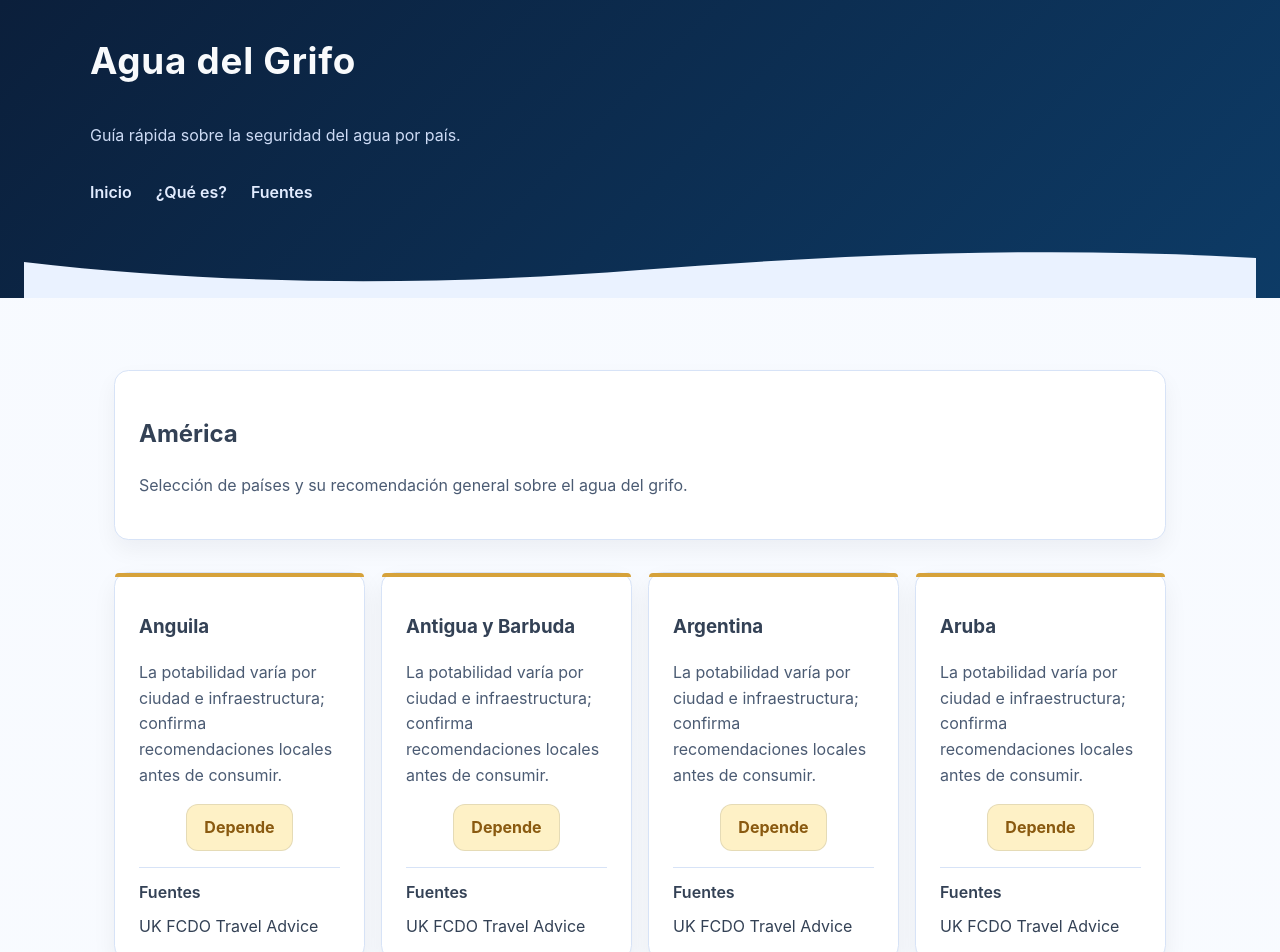
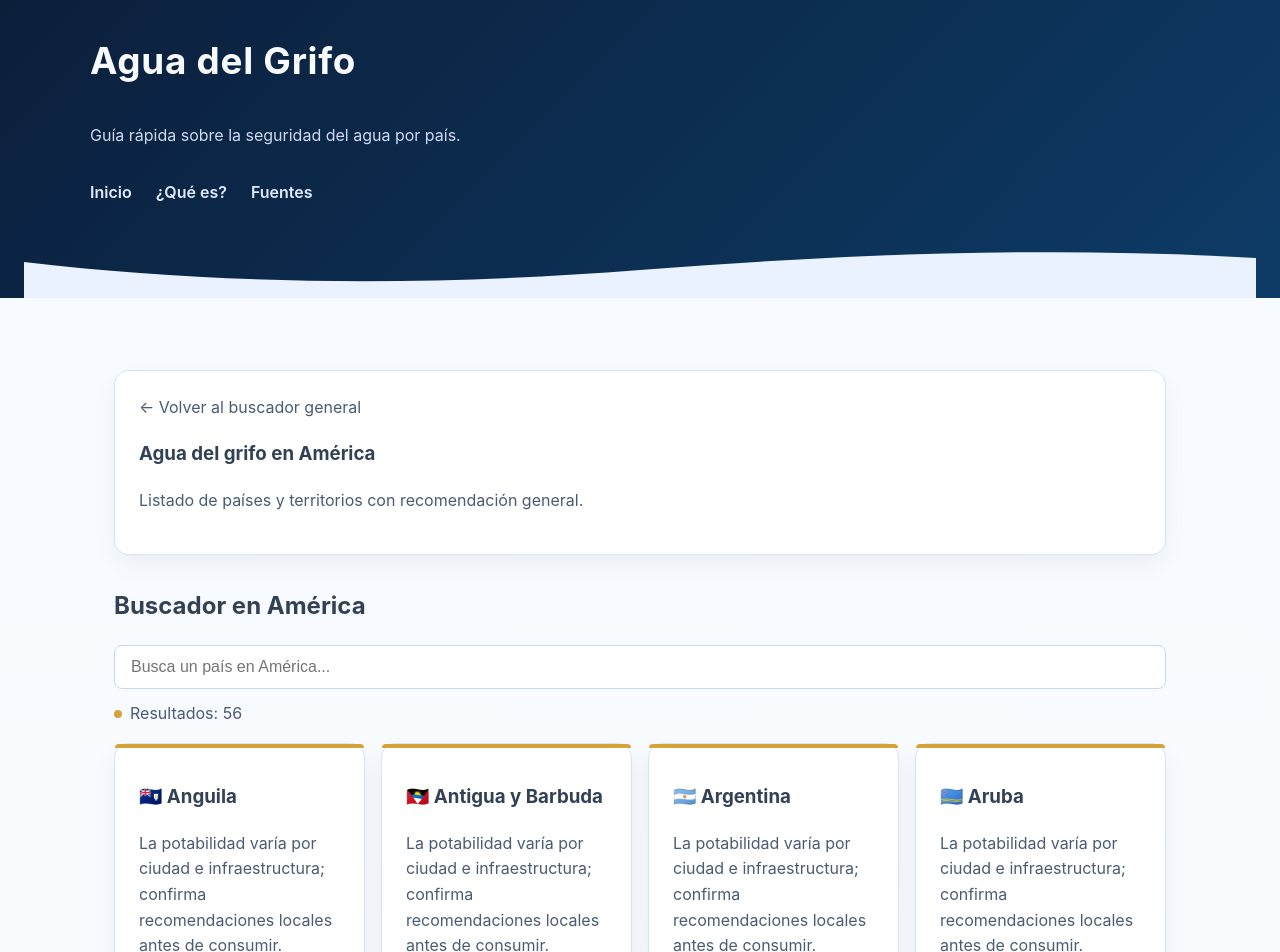
Before and after one commit to elpenultimo/aguadelgrifo, a Next.js app: page /continente/america in a window 1280 px wide. Shown: the top 952 px of the page. Built offline with nearby package versions, Linux system fonts and the light colour scheme.

Commit message:
Update continent pages and home count copy

```diff
--- a/src/app/components/PaisSearch.tsx
+++ b/src/app/components/PaisSearch.tsx
@@ -5,13 +5,23 @@ import Link from "next/link";
 import type { Pais } from "../../data/paises";
 import { getCountryFlagEmoji } from "../../lib/flags";
 
+type PaisSearchProps = {
+  countries: Pais[];
+  title?: string;
+  placeholder?: string;
+};
+
 const statusLabels: Record<Pais["status"], string> = {
   si: "Sí",
   depende: "Depende",
   no: "No"
 };
 
-export default function PaisSearch({ countries }: { countries: Pais[] }) {
+export default function PaisSearch({
+  countries,
+  title = "Buscador de países",
+  placeholder = "Busca un país..."
+}: PaisSearchProps) {
   const [query, setQuery] = useState("");
   const [expandedSources, setExpandedSources] = useState<
     Record<string, boolean>
@@ -33,10 +43,10 @@ export default function PaisSearch({ countries }: { countries: Pais[] }) {
 
   return (
     <section>
-      <h2>Buscador de países</h2>
+      <h2>{title}</h2>
       <input
         className="search-input"
-        placeholder="Busca un país..."
+        placeholder={placeholder}
         value={query}
         onChange={(event) => setQuery(event.target.value)}
       />
--- a/src/app/continente/[slug]/page.tsx
+++ b/src/app/continente/[slug]/page.tsx
@@ -1,38 +1,35 @@
 import type { Metadata } from "next";
 import Link from "next/link";
 import { notFound } from "next/navigation";
+import PaisSearch from "../../components/PaisSearch";
 import { continentes } from "../../../data/continentes";
 import { paises } from "../../../data/paises";
 import { buildContinentMetadata } from "../../../lib/seo";
-
-const statusLabels = {
-  si: "Sí",
-  depende: "Depende",
-  no: "No"
-} as const;
 
 export function generateStaticParams() {
   return continentes.map((continente) => ({ slug: continente.slug }));
 }
 
-export function generateMetadata({
+export async function generateMetadata({
   params
 }: {
-  params: { slug: string };
-}): Metadata {
-  const continente = continentes.find((item) => item.slug === params.slug);
+  params: Promise<{ slug: string }>;
+}): Promise<Metadata> {
+  const { slug } = await params;
+  const continente = continentes.find((item) => item.slug === slug);
   if (!continente) {
     return { title: "Continente no encontrado" };
   }
   return buildContinentMetadata(continente.name);
 }
 
-export default function ContinentePage({
+export default async function ContinentePage({
   params
 }: {
-  params: { slug: string };
+  params: Promise<{ slug: string }>;
 }) {
-  const continente = continentes.find((item) => item.slug === params.slug);
+  const { slug } = await params;
+  const continente = continentes.find((item) => item.slug === slug);
   if (!continente) {
     notFound();
   }
@@ -44,49 +41,20 @@ export default function ContinentePage({
   return (
     <article>
       <section className="panel">
-        <h2>{continente.name}</h2>
+        <Link href="/" className="subtle">
+          ← Volver al buscador general
+        </Link>
+        <h1>Agua del grifo en {continente.name}</h1>
         <p className="subtle">
-          Selección de países y su recomendación general sobre el agua del grifo.
+          Listado de países y territorios con recomendación general.
         </p>
       </section>
 
-      <section className="grid">
-        {countries.map((pais) => (
-          <article key={pais.slug} className="card">
-            <div
-              className={`card__status card__status--${pais.status}`}
-              aria-hidden="true"
-            />
-            <h3>
-              <Link href={`/pais/${pais.slug}`}>{pais.name}</Link>
-            </h3>
-            <p className="subtle">{pais.shortAnswer}</p>
-            <div className="badge-group">
-              <span className={`badge badge--status badge--${pais.status}`}>
-                {statusLabels[pais.status]}
-              </span>
-            </div>
-            {pais.isVerified && pais.sources?.length ? (
-              <div className="sources">
-                <p className="sources__title">Fuentes</p>
-                <ul>
-                  {pais.sources.map((source) => (
-                    <li key={source.url}>
-                      <a
-                        href={source.url}
-                        target="_blank"
-                        rel="nofollow noopener"
-                      >
-                        {source.label}
-                      </a>
-                    </li>
-                  ))}
-                </ul>
-              </div>
-            ) : null}
-          </article>
-        ))}
-      </section>
+      <PaisSearch
+        countries={countries}
+        title={`Buscador en ${continente.name}`}
+        placeholder={`Busca un país en ${continente.name}...`}
+      />
     </article>
   );
 }
--- a/src/app/page.tsx
+++ b/src/app/page.tsx
@@ -14,7 +14,9 @@ export default function HomePage() {
             Consulta recomendaciones rápidas por país, con semáforo y consejos
             para viajeros.
           </p>
-          <p className="subtle">Países: {paises.length}</p>
+          <p className="subtle">
+            {paises.length} países y territorios ya agregados en este listado.
+          </p>
         </div>
       </section>
 
--- a/src/lib/seo.ts
+++ b/src/lib/seo.ts
@@ -29,7 +29,17 @@ export const buildCountryMetadata = (
   }
 });
 
-export const buildContinentMetadata = (continentName: string): Metadata => ({
-  title: `${continentName} | ${BASE_TITLE}`,
-  description: `Países y recomendaciones sobre agua del grifo en ${continentName}.`
-});
+export const buildContinentMetadata = (continentName: string): Metadata => {
+  const title = `¿Es seguro beber agua del grifo en ${continentName}? | ${BASE_TITLE}`;
+  const description = `Recomendaciones rápidas sobre si se puede beber agua del grifo en países y territorios de ${continentName}.`;
+
+  return {
+    title,
+    description,
+    openGraph: {
+      title,
+      description,
+      type: "article"
+    }
+  };
+};
```
